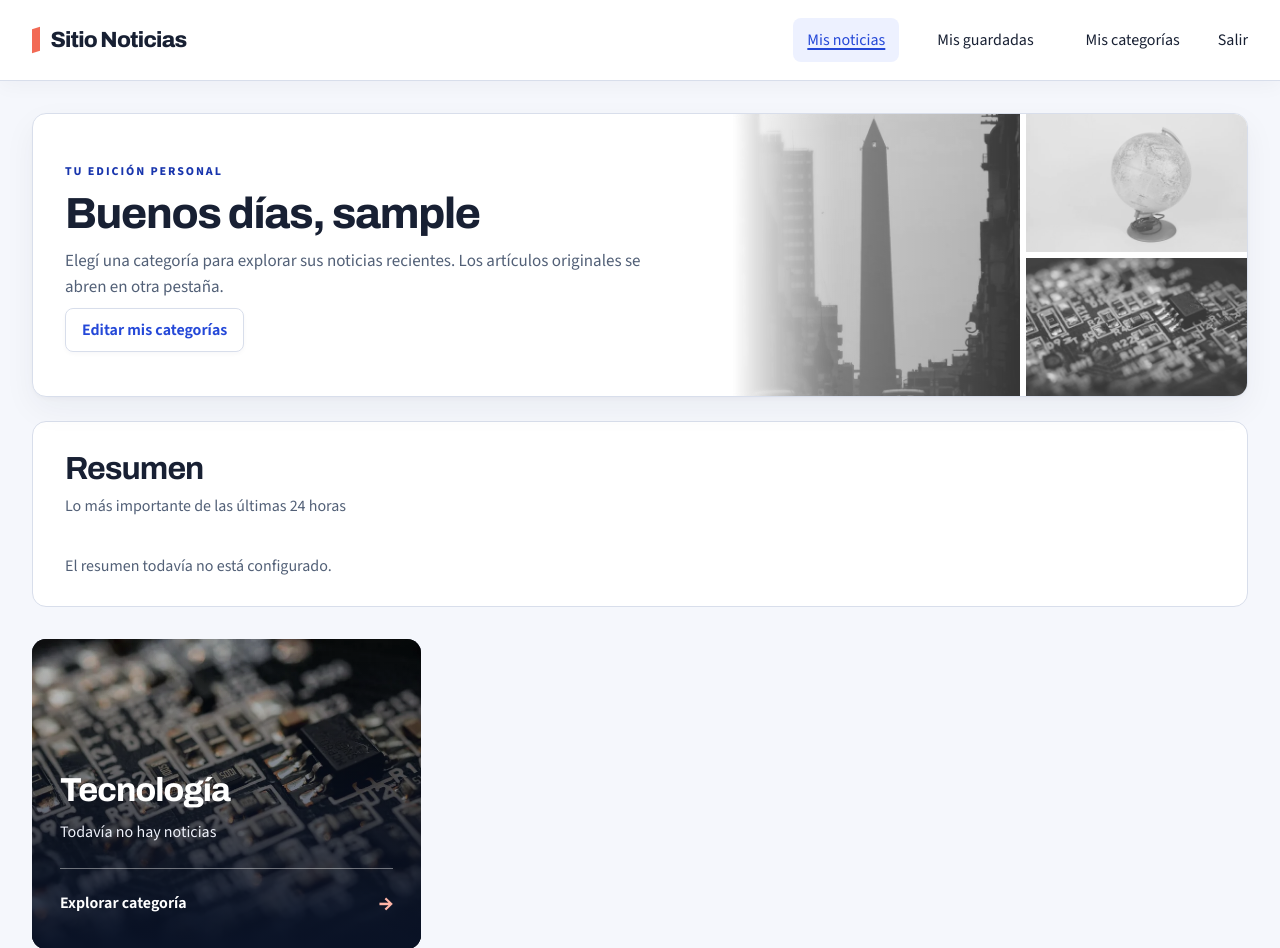
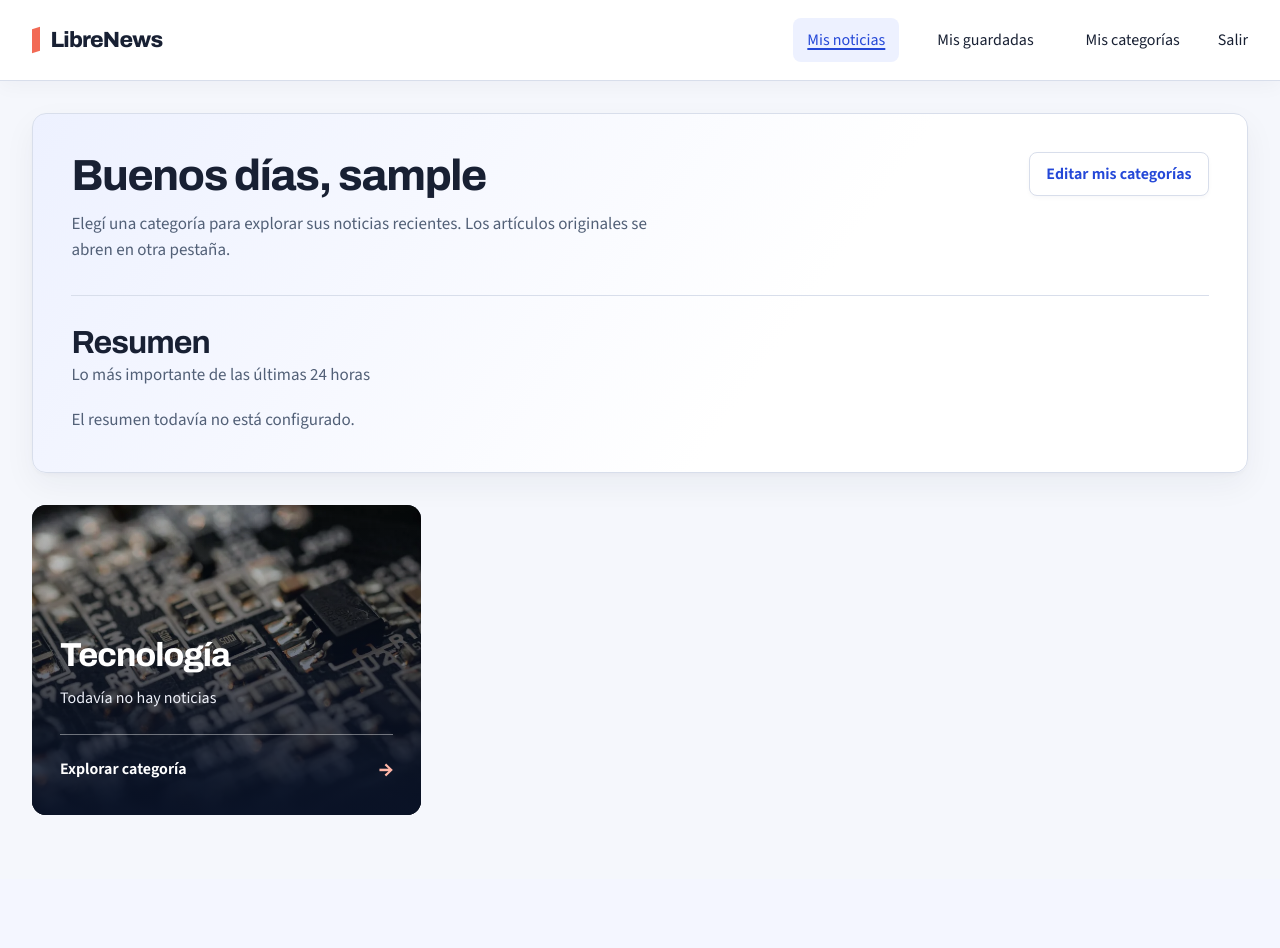
Before and after one commit to NicoGauchat/Grupo5_TAP_GauchatMalletPoggi, a Django app: page /noticias/ in a window 1280 px wide. Shown: the top 948 px of the page. After the commit the page ends 815 px from the top, so only its background shows below. Run offline with Django 5.2, Linux system fonts and the light colour scheme; a user stored in the database is signed in; data comes from the database, SQL or seed files in the repository; tables that the repository leaves empty hold one stand-in row (values such as "Sample post"); parts of the project's set-up code (start-up, migrations or seed data) failed here and were passed over.

Commit message:
unificar banners resumen y bienvenida, librenews

```diff
--- a/news/ingestion.py
+++ b/news/ingestion.py
@@ -19,7 +19,7 @@ from .retention import retention_cutoff
 
 MAX_FEED_BYTES = 2_000_000
 MAX_SUMMARY_LENGTH = 600
-USER_AGENT = "SitioNoticias/0.1 (proyecto universitario; lector RSS)"
+USER_AGENT = "LibreNews/0.1 (proyecto universitario; lector RSS)"
 TRACKING_PARAMETERS = {"fbclid", "gclid", "mc_cid", "mc_eid"}
 
 
--- a/news/static/news/style.css
+++ b/news/static/news/style.css
@@ -133,7 +133,7 @@ legend { margin-bottom: 1.25rem; padding: 0; font-size: 1.375rem; font-weight: 6
 .feed-intro { display: flex; align-items: center; flex-wrap: wrap; gap: .75rem 2rem; padding-block: 2rem; }
 .feed-intro h1 { flex: 1 1 60%; margin: 0; font-size: clamp(2rem, 2.6vw, 2.75rem); font-weight: 750; }
 .feed-intro p { flex: 1 1 100%; order: 2; margin: 0; color: var(--muted); font-size: 1.0625rem; }
-.news-briefing { margin: 0 0 2rem; padding: 1.75rem 2rem; border: 1px solid var(--line); border-radius: var(--radius-surface); background: var(--surface); }
+.news-briefing { min-width: 0; margin-top: 2rem; padding-top: 1.75rem; border-top: 1px solid var(--line); }
 .briefing-heading { display: flex; align-items: center; justify-content: space-between; gap: 1rem; flex-wrap: wrap; padding-bottom: 1.25rem; }
 .briefing-heading h2 { margin: 0; font-size: 2rem; line-height: 1.2; }
 .briefing-description { margin: .375rem 0 0; color: var(--muted); }
@@ -258,15 +258,14 @@ legend { margin-bottom: 1.25rem; padding: 0; font-size: 1.375rem; font-weight: 6
     background: radial-gradient(ellipse at 100% 0, rgb(36 72 216 / 12%), transparent 65%),
                 radial-gradient(ellipse at 0 100%, rgb(242 106 85 / 7%), transparent 60%);
 }
-.edition-label {
-    flex-basis: 100%;
-    color: var(--blue-hover);
-    font-size: .75rem;
-    font-weight: 750;
-    letter-spacing: .16em;
-    text-transform: uppercase;
-}
 .feed-intro h1 { font-size: clamp(2rem, 3.4vw, 3.25rem); }
+.feed-intro.news-edition { display: block; margin-block: 2rem; padding: clamp(1.5rem, 3vw, 2.5rem); background: linear-gradient(125deg, #edf1ff, #fff 62%); }
+.news-edition::after { content: none; }
+.edition-heading { display: flex; align-items: flex-start; justify-content: space-between; gap: 1rem 2rem; }
+.edition-heading > div { min-width: 0; }
+.edition-heading h1 { margin: 0; }
+.edition-heading p { margin: .75rem 0 0; color: var(--muted); }
+.edition-heading .feed-edit-link { flex: 0 0 auto; }
 .category-column { position: relative; transition: transform 220ms ease, box-shadow 220ms ease, border-color 220ms ease; }
 .save-icon-button { transition: background-color 150ms ease, border-color 150ms ease, transform 180ms ease, box-shadow 180ms ease; }
 .save-icon-button:active { transform: scale(.92); }
@@ -341,17 +340,12 @@ legend { margin-bottom: 1.25rem; padding: 0; font-size: 1.375rem; font-weight: 6
 .editorial-collage .collage-argentina { grid-row: 1 / 3; object-position: 55% center; }
 .editorial-collage::after { content: ""; position: absolute; inset: 0; background: linear-gradient(90deg, #fff, rgb(255 255 255 / 30%) 20%, transparent 55%); pointer-events: none; }
 .editorial-collage::before { content: ""; position: absolute; z-index: 1; inset: 0 auto 0 0; width: 25%; backdrop-filter: blur(2px); mask-image: linear-gradient(90deg, #000, transparent); pointer-events: none; }
-.feed-intro.editorial-intro { display: grid; grid-template-columns: 1.3fr 1fr; min-height: 220px; padding: 0; overflow: hidden; }
-.editorial-intro::after { content: none; }
-.editorial-intro-copy { min-width: 0; padding: 1.5rem 2rem; }
-.editorial-intro-copy h1 { margin-top: .5rem; }
-.editorial-intro-copy p { margin: .75rem 0 .5rem; }
-.editorial-intro-copy .feed-edit-link { display: inline-flex; align-items: center; min-height: 44px; }
-.briefing-notice { color: var(--muted); padding-left: 1rem; border-left: 3px solid var(--coral); }
+.briefing-notice { width: fit-content; max-width: 100%; padding: .75rem 1rem; border-radius: var(--radius-control); background: #fff1ed; color: #713324; }
 @media (max-width: 767px) {
-    .home-editorial, .feed-intro.editorial-intro { grid-template-columns: 1fr; }
+    .home-editorial { grid-template-columns: 1fr; }
     .home-editorial { margin-block: 1.5rem; min-height: 0; }
-    .editorial-intro-copy { padding: 1.5rem; }
+    .edition-heading { flex-direction: column; }
+    .edition-heading .feed-edit-link { width: 100%; justify-content: center; }
     .editorial-collage { height: 160px; }
     .editorial-collage::after { background: linear-gradient(180deg, #fff, rgb(255 255 255 / 15%) 30%, transparent 65%); }
     .editorial-collage::before { inset: 0 0 auto; width: 100%; height: 25%; mask-image: linear-gradient(180deg, #000, transparent); }
@@ -416,7 +410,7 @@ legend { margin-bottom: 1.25rem; padding: 0; font-size: 1.375rem; font-weight: 6
 @media (max-width: 767px) {
     .feed-intro { margin-top: 1.25rem; padding: 1.25rem; gap: .75rem; }
     .feed-intro h1 { font-size: 2rem; }
-    .news-briefing { padding: 1.125rem; }
+    .news-briefing { margin-top: 1.5rem; padding-top: 1.5rem; }
 }
 @media (prefers-reduced-motion: reduce) {
     *, *::before, *::after { animation: none !important; transition: none !important; scroll-behavior: auto !important; }
--- a/news/templates/news/base.html
+++ b/news/templates/news/base.html
@@ -4,17 +4,17 @@
 <head>
     <meta charset="utf-8">
     <meta name="viewport" content="width=device-width, initial-scale=1">
-    <title>{% block title %}Sitio Noticias{% endblock %}</title>
+    <title>{% block title %}LibreNews{% endblock %}</title>
     <link rel="preload" href="{% static 'news/fonts/archivo.ttf' %}" as="font" type="font/ttf" crossorigin>
     <link rel="preload" href="{% static 'news/fonts/source-sans-3.ttf' %}" as="font" type="font/ttf" crossorigin>
-    <link rel="stylesheet" href="{% static 'news/style.css' %}?v=20261025-importance">
+    <link rel="stylesheet" href="{% static 'news/style.css' %}?v=20261025-librenews-edition">
     <script src="{% static 'news/reader.js' %}" defer></script>
 </head>
 <body>
     <a class="skip-link" href="#main-content">Saltar al contenido</a>
     <header class="site-header">
         <div class="container header-content">
-            <a class="brand" href="{% url 'home' %}">Sitio Noticias</a>
+            <a class="brand" href="{% url 'home' %}">LibreNews</a>
             <nav aria-label="Navegación principal">
                 {% if user.is_authenticated %}
                     <a href="{% url 'news_feed' %}"{% if request.resolver_match.url_name == 'news_feed' or request.resolver_match.url_name == 'category_news' %} aria-current="page"{% endif %}>Mis noticias</a>
--- a/news/templates/news/category.html
+++ b/news/templates/news/category.html
@@ -1,6 +1,6 @@
 {% extends 'news/base.html' %}
 {% load static %}
-{% block title %}{{ category.name }} · Sitio Noticias{% endblock %}
+{% block title %}{{ category.name }} · LibreNews{% endblock %}
 {% block main_class %} category-wide{% endblock %}
 {% block content %}
 <header class="category-intro">
--- a/news/templates/news/feed.html
+++ b/news/templates/news/feed.html
@@ -1,21 +1,19 @@
 {% extends 'news/base.html' %}
 {% load static %}
 
-{% block title %}Mis noticias · Sitio Noticias{% endblock %}
+{% block title %}Mis noticias · LibreNews{% endblock %}
 {% block main_class %} feed-wide{% endblock %}
 
 {% block content %}
-<header class="feed-intro editorial-intro">
-    <div class="editorial-intro-copy">
-        <span class="edition-label">Tu edición personal</span>
-        <h1>{{ greeting }}, {{ user.username }}</h1>
+<section class="feed-intro news-edition" aria-labelledby="edition-title">
+    <div class="edition-heading">
+        <div>
+            <h1 id="edition-title">{{ greeting }}, {{ user.username }}</h1>
             <p>Elegí una categoría para explorar sus noticias recientes. Los artículos originales se abren en otra pestaña.</p>
+        </div>
         <a class="feed-edit-link" href="{% url 'preferences' %}">Editar mis categorías</a>
     </div>
-    {% include 'news/editorial_collage.html' %}
-</header>
-
-<section class="news-briefing" aria-labelledby="briefing-title">
+    <div class="news-briefing" aria-labelledby="briefing-title">
         <div class="briefing-heading">
             <div>
                 <h2 id="briefing-title">Resumen</h2>
@@ -44,7 +42,7 @@
                     </li>
                 {% endfor %}
             </ol>
-        <p class="briefing-count">A partir de {{ briefing.article_count }} titulares recientes.</p>
+            <p class="briefing-count">A partir de {{ briefing.article_count }} titular{{ briefing.article_count|pluralize:"es" }} reciente{{ briefing.article_count|pluralize }}.</p>
         {% elif briefing_state == 'no_feeds' %}
             <p class="briefing-empty">Todavía no hay fuentes habilitadas para el resumen.</p>
         {% elif briefing_state == 'missing_key' %}
@@ -56,6 +54,7 @@
         {% elif briefing_state != 'error' %}
             <p class="briefing-empty">El resumen está pendiente de generación.</p>
         {% endif %}
+    </div>
 </section>
 
 {% if sections %}
--- a/news/templates/news/login.html
+++ b/news/templates/news/login.html
@@ -1,11 +1,11 @@
 {% extends 'news/base.html' %}
 
-{% block title %}Ingresar · Sitio Noticias{% endblock %}
+{% block title %}Ingresar · LibreNews{% endblock %}
 
 {% block content %}
 <div class="account-layout">
     <div class="brand-panel" aria-hidden="true">
-        <div class="brand-display"><span>Sitio</span><span>Noticias</span></div>
+        <div class="brand-display"><span>Libre</span><span>News</span></div>
     </div>
     <section class="form-panel">
         <h1>Ingresar</h1>
--- a/news/templates/news/preferences.html
+++ b/news/templates/news/preferences.html
@@ -1,6 +1,6 @@
 {% extends 'news/base.html' %}
 
-{% block title %}Mis categorías · Sitio Noticias{% endblock %}
+{% block title %}Mis categorías · LibreNews{% endblock %}
 
 {% block content %}
 <section class="preferences-panel">
--- a/news/templates/news/register.html
+++ b/news/templates/news/register.html
@@ -1,11 +1,11 @@
 {% extends 'news/base.html' %}
 
-{% block title %}Registrarse · Sitio Noticias{% endblock %}
+{% block title %}Registrarse · LibreNews{% endblock %}
 
 {% block content %}
 <div class="account-layout">
     <div class="brand-panel" aria-hidden="true">
-        <div class="brand-display"><span>Sitio</span><span>Noticias</span></div>
+        <div class="brand-display"><span>Libre</span><span>News</span></div>
     </div>
     <section class="form-panel">
         <h1>Crear cuenta</h1>
--- a/news/templates/news/saved_articles.html
+++ b/news/templates/news/saved_articles.html
@@ -1,6 +1,6 @@
 {% extends 'news/base.html' %}
 
-{% block title %}Mis guardadas · Sitio Noticias{% endblock %}
+{% block title %}Mis guardadas · LibreNews{% endblock %}
 
 {% block content %}
 <header class="feed-intro">
```
Also changed, not shown: PROJECT.md (+3 -1 lines), STATUS.md (+8 -2 lines), news/test_briefings.py (+9 -0 lines), .github/workflows/ingest-feeds.yml, README.md. Lines whose indentation alone changed are shown as unchanged.
